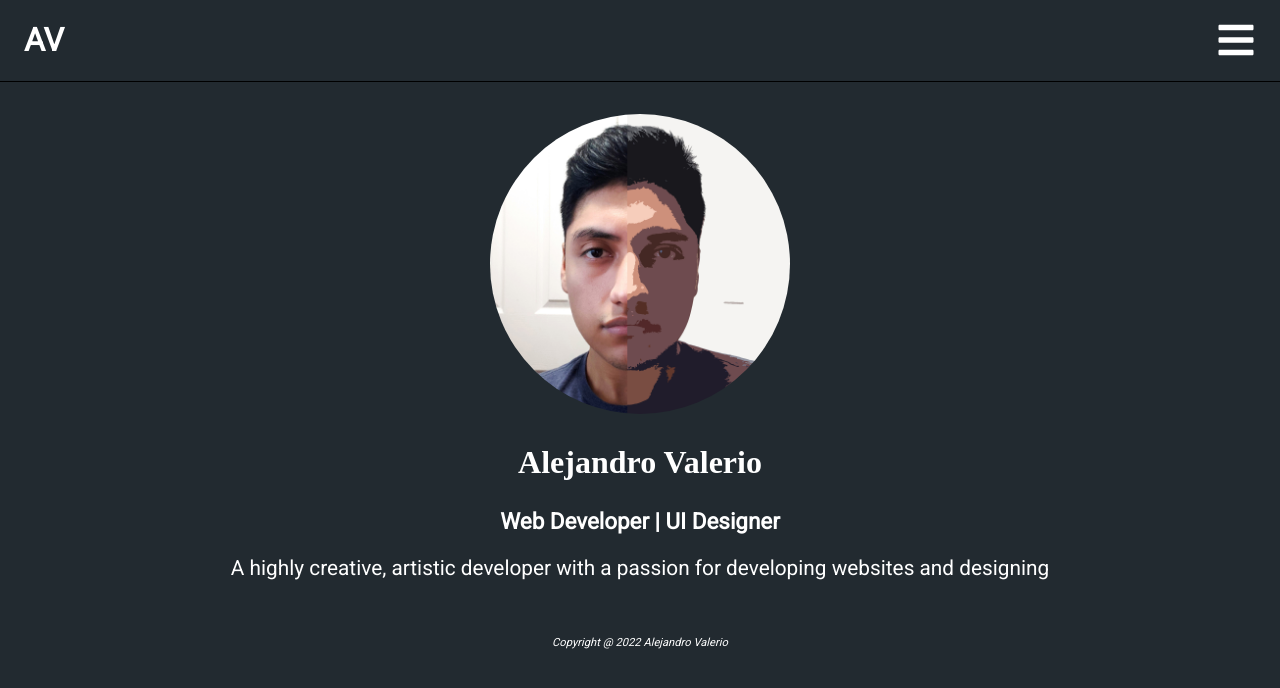
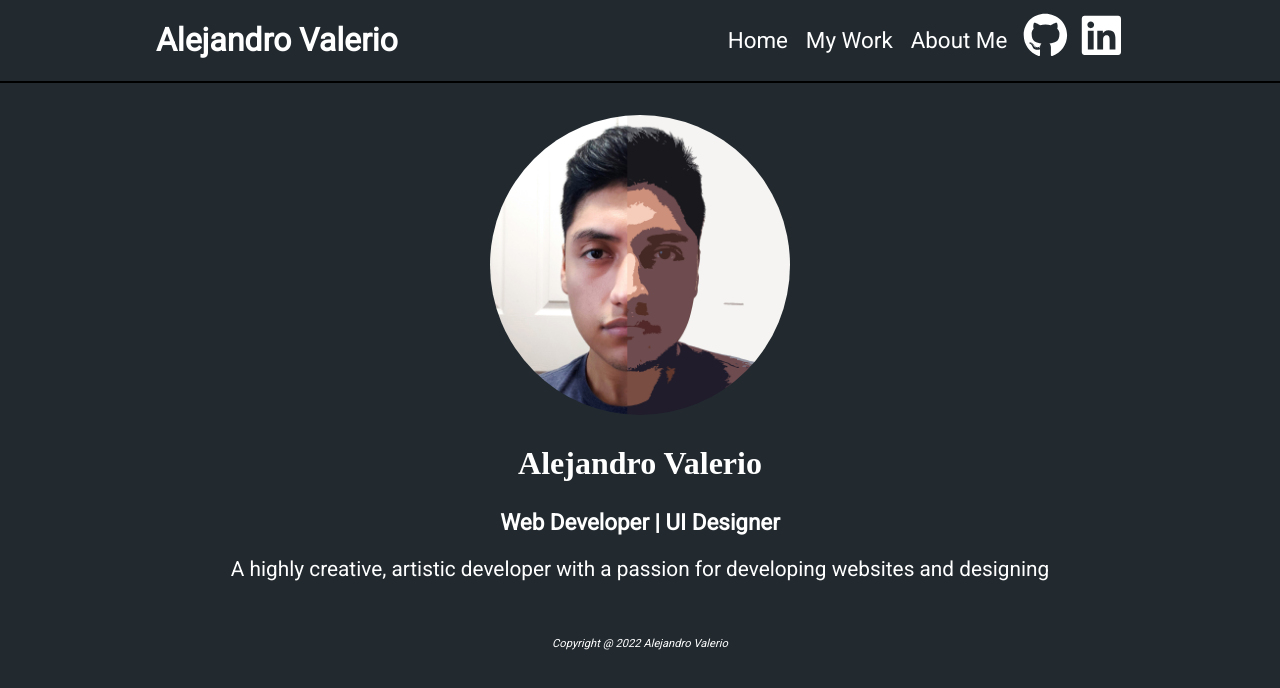
Before and after one commit to AlexV713/Portfolio-React-2, a React (Create React App) app in the folder portfolio-app/: page / in a window 1280 px wide. Shown: the top 688 px of the page. Built offline with nearby package versions, Linux system fonts and the light colour scheme.

Commit message:
Updated Desktop Nav to Desktop View
The code for the desktop nav was already, but I added it again to SCSS.

```diff
--- a/portfolio-app/src/App.css
+++ b/portfolio-app/src/App.css
@@ -352,4 +352,62 @@ footer {
 .noColor {
   color: #ffffff;
 }
+
+/* Desktop Display */
+@media only screen and (min-width: 1025px) {
+  header #desktop-nav {
+    display: -webkit-box;
+    display: -ms-flexbox;
+    display: flex;
+    -ms-flex-pack: distribute;
+        justify-content: space-around;
+    -webkit-box-align: center;
+        -ms-flex-align: center;
+            align-items: center;
+    border-bottom: solid black 1px;
+  }
+  header #desktop-nav #title {
+    color: #FFFFFF;
+    text-decoration: none;
+  }
+  header #desktop-nav #title:hover {
+    opacity: 0.5;
+  }
+  header #desktop-nav #desktop-nav-links {
+    display: -webkit-box;
+    display: -ms-flexbox;
+    display: flex;
+    -webkit-box-orient: horizontal;
+    -webkit-box-direction: normal;
+        -ms-flex-direction: row;
+            flex-direction: row;
+    -webkit-box-align: center;
+        -ms-flex-align: center;
+            align-items: center;
+  }
+  header #desktop-nav #desktop-nav-links .links {
+    color: #FFFFFF;
+    text-decoration: none;
+    font-size: 1.4rem;
+    margin-left: 0.8em;
+  }
+  header #desktop-nav #desktop-nav-links .links:active {
+    opacity: 0.5;
+  }
+  header #desktop-nav #desktop-nav-links #icons-container {
+    margin-left: 1em;
+  }
+  header #desktop-nav #desktop-nav-links #icons-container .icon-links {
+    font-size: 2.8rem;
+    color: #FFFFFF;
+    text-decoration: none;
+  }
+  header #mobile-header {
+    display: none;
+  }
+  header #mobile-header #title {
+    color: #FFFFFF;
+    text-decoration: none;
+  }
+}
 /*# sourceMappingURL=App.css.map */
--- a/portfolio-app/src/App.scss
+++ b/portfolio-app/src/App.scss
@@ -286,3 +286,51 @@ footer {
 .noColor {
     color: #ffffff;
 }
+
+/* Desktop Display */
+@media only screen and (min-width: 1025px) {
+    header {
+        #desktop-nav {
+            display: flex;
+            justify-content: space-around;
+            align-items: center;
+            border-bottom: solid black 1px;
+            #title {
+                color: #FFFFFF;
+                text-decoration: none;
+            }
+            #title:hover {
+                opacity: 0.5;
+            }
+            #desktop-nav-links {
+                display: flex;
+                flex-direction: row;
+                align-items: center;
+                .links {
+                    color: #FFFFFF;
+                    text-decoration: none;
+                    font-size: 1.4rem;
+                    margin-left: 0.8em;
+                }
+                .links:active {
+                    opacity: 0.5;
+                }
+                #icons-container {
+                    margin-left: 1em;
+                    .icon-links {
+                        font-size: 2.8rem;
+                        color: #FFFFFF;
+                        text-decoration: none;
+                    }
+                }
+            }
+        }
+        #mobile-header {
+            display: none;
+            #title {
+                color: #FFFFFF;
+                text-decoration: none;
+            }
+        }
+    }
+}
--- a/portfolio-app/src/components/Header.js
+++ b/portfolio-app/src/components/Header.js
@@ -11,7 +11,7 @@ function Header() {
                 <h1>Alejandro Valerio</h1>
             </Link>
 
-            <nav id="desktop-nav">
+            <nav id="desktop-nav-links">
                 <Link to="/" className="links">Home</Link>
                 <Link to="work" className="links">My Work</Link>
                 <Link to="about" className="links">About Me</Link>
```
Also changed, not shown: 1 other file (tests, documents, lock files or other folders). Lines whose indentation alone changed are shown as unchanged.
